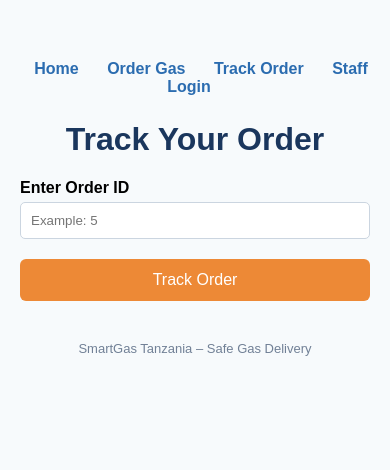
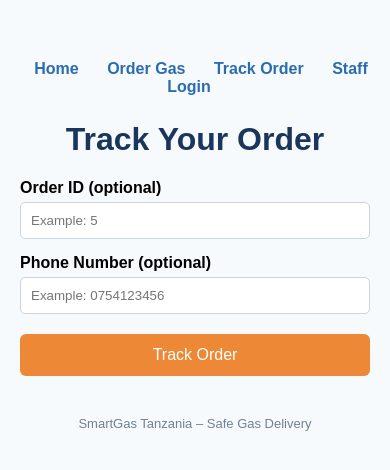
Before and after one commit to godwinprosper566/smartgas-tanzania, a Django app: page /track/ in a window 390 px wide. Shown: the top 470 px of the page. Run offline with Django 5.2, Linux system fonts and the light colour scheme.

Commit message:
Track by phone + invoice page

```diff
--- a/orders/templates/orders/home.html
+++ b/orders/templates/orders/home.html
@@ -90,7 +90,7 @@
     </div>
 
     <p style="color:#4a5568; font-size:14px; margin-top:10px;">
-        Need help? Call or WhatsApp: <strong>0750 000 000</strong>
+        Need help? Call or WhatsApp: <strong>0765423235</strong>
     </p>
 
     {% if user.is_authenticated %}
--- a/orders/templates/orders/track_order.html
+++ b/orders/templates/orders/track_order.html
@@ -6,7 +6,7 @@
         body {
             font-family: Arial, sans-serif;
             background: #f7fafc;
-            max-width: 450px;
+            max-width: 480px;
             margin: 40px auto;
             padding: 20px;
         }
@@ -73,8 +77,12 @@
 
     <form method="POST">
         {% csrf_token %}
-        <label>Enter Order ID</label>
-        <input type="number" name="order_id" placeholder="Example: 5" required>
+        <label>Order ID (optional)</label>
+        <input type="number" name="order_id" placeholder="Example: 5">
+
+        <label>Phone Number (optional)</label>
+        <input type="text" name="phone" placeholder="Example: 0754123456">
+
         <button type="submit">Track Order</button>
     </form>
 
--- a/orders/urls.py
+++ b/orders/urls.py
@@ -16,5 +16,5 @@ urlpatterns = [
     path('logout/', views.logout_view, name='logout'),
     path('track/', views.track_order, name='track_order'),
     path('dashboard/', views.dashboard, name='dashboard'),
-
+    path('invoice/<int:order_id>/', views.invoice, name='invoice'),
 ]
--- a/orders/views.py
+++ b/orders/views.py
@@ -164,14 +164,15 @@ def daily_report(request):
     orders = Order.objects.filter(created_at__date=today).order_by('-id')
     total_sales = sum(order.price for order in orders)
     total_orders = orders.count()
+    total_points = sum(order.points for order in orders)
 
     return render(request, 'orders/daily_report.html', {
         'orders': orders,
         'total_sales': total_sales,
         'total_orders': total_orders,
+        'total_points': total_points,
         'today': today,
     })
-
 
 def login_view(request):
     if request.method == 'POST':
@@ -197,20 +198,30 @@ def logout_view(request):
 
 def track_order(request):
     order = None
+    orders = None
     error = None
 
     if request.method == 'POST':
-        order_id = request.POST.get('order_id')
-        try:
-            order = Order.objects.get(id=order_id)
-        except Order.DoesNotExist:
-            error = "Order not found. Please check the Order ID."
+        order_id = request.POST.get('order_id', '').strip()
+        phone = request.POST.get('phone', '').strip()
+
+        if order_id:
+            try:
+                order = Order.objects.get(id=order_id)
+            except Order.DoesNotExist:
+                error = "Order not found. Please check the Order ID."
+        elif phone:
+            orders = Order.objects.filter(phone__icontains=phone).order_by('-id')
+            if not orders.exists():
+                error = "No orders found for this phone number."
+        else:
+            error = "Enter Order ID or Phone number."
 
     return render(request, 'orders/track_order.html', {
         'order': order,
+        'orders': orders,
         'error': error
     })
-
 
 @login_required(login_url='login')
 def dashboard(request):
@@ -261,3 +272,13 @@ def dashboard(request):
         'monthly_orders': monthly_orders,
         'daily_pending': daily_pending,
     })
+
+def invoice(request, order_id):
+    try:
+        order = Order.objects.get(id=order_id)
+    except Order.DoesNotExist:
+        return redirect('track_order')
+
+    return render(request, 'orders/invoice.html', {
+        'order': order
+    })
```
Also changed, not shown: other parts of orders/templates/orders/track_order.html (+21 -18 lines), orders/templates/orders/daily_report.html (+8 -4 lines), 1 other file.
